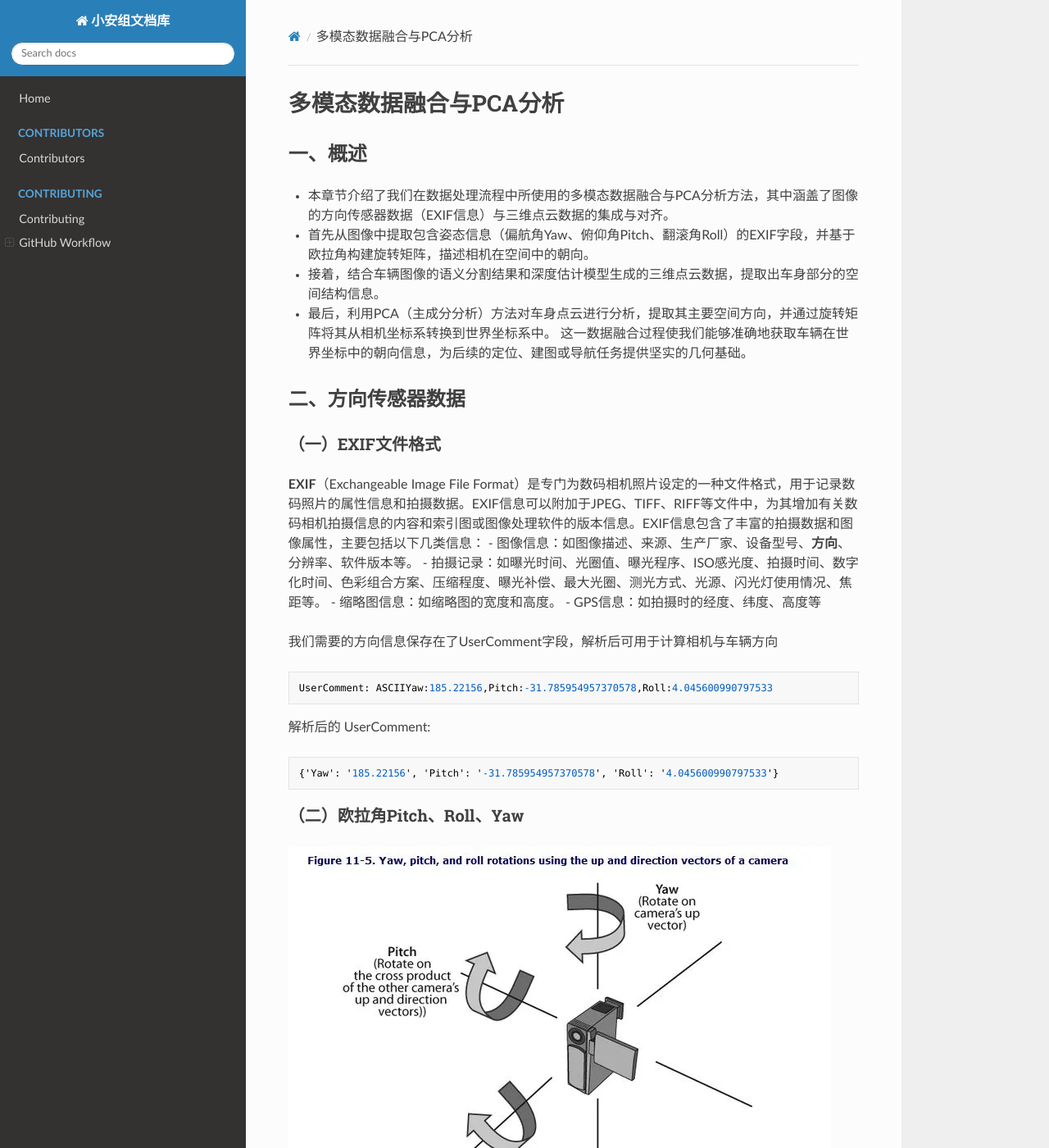
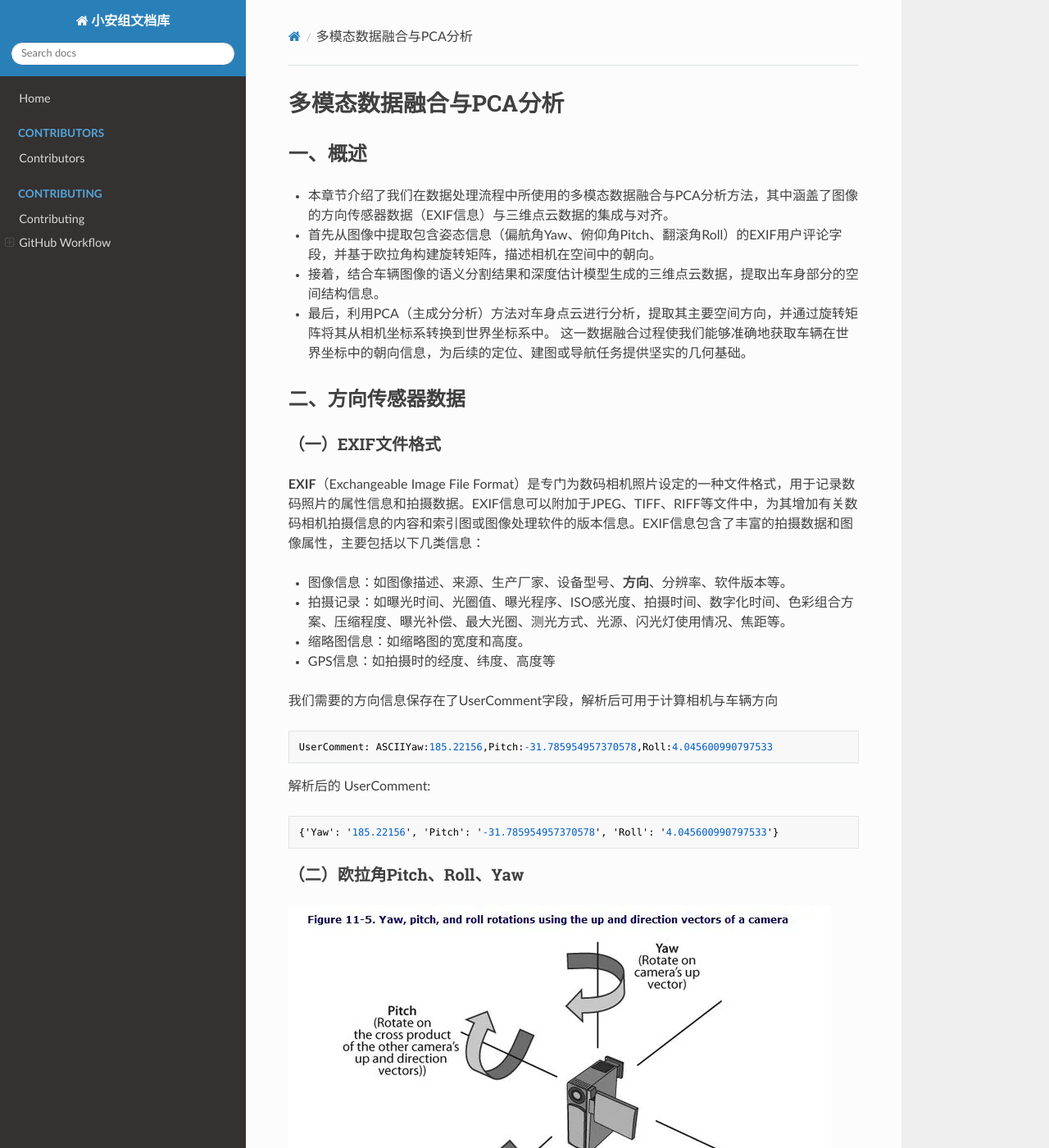
Before and after one commit to xiaoanmodel/-, an MkDocs documentation site: the page built from docs/1_system_design/sensor_fusion.md, in a window 1280 px wide and 1400 px high. Shown: the whole window at 82% size. Built offline with MkDocs 1.6.1, drawn with Linux system fonts in a browser that asks for light colours; nearby versions of some CDN libraries; some of the changed text lies outside the part shown.

Commit message:
修正sensor_fusion.md中的EXIF字段描述和代码错误，优化文档格式

````diff
--- a/docs/1_system_design/sensor_fusion.md
+++ b/docs/1_system_design/sensor_fusion.md
@@ -1,37 +1,46 @@
 # 多模态数据融合与PCA分析
 
 ## 一、概述
+
 - 本章节介绍了我们在数据处理流程中所使用的多模态数据融合与PCA分析方法，其中涵盖了图像的方向传感器数据（EXIF信息）与三维点云数据的集成与对齐。
-- 首先从图像中提取包含姿态信息（偏航角Yaw、俯仰角Pitch、翻滚角Roll）的EXIF字段，并基于欧拉角构建旋转矩阵，描述相机在空间中的朝向。
+- 首先从图像中提取包含姿态信息（偏航角Yaw、俯仰角Pitch、翻滚角Roll）的EXIF用户评论字段，并基于欧拉角构建旋转矩阵，描述相机在空间中的朝向。
 - 接着，结合车辆图像的语义分割结果和深度估计模型生成的三维点云数据，提取出车身部分的空间结构信息。
 - 最后，利用PCA（主成分分析）方法对车身点云进行分析，提取其主要空间方向，并通过旋转矩阵将其从相机坐标系转换到世界坐标系中。
 这一数据融合过程使我们能够准确地获取车辆在世界坐标中的朝向信息，为后续的定位、建图或导航任务提供坚实的几何基础。
+
 ## 二、方向传感器数据
+
 ### （一）EXIF文件格式
+
 **EXIF**（Exchangeable Image File Format）是专门为数码相机照片设定的一种文件格式，用于记录数码照片的属性信息和拍摄数据。EXIF信息可以附加于JPEG、TIFF、RIFF等文件中，为其增加有关数码相机拍摄信息的内容和索引图或图像处理软件的版本信息。EXIF信息包含了丰富的拍摄数据和图像属性，主要包括以下几类信息：
+
 - 图像信息：如图像描述、来源、生产厂家、设备型号、**方向**、分辨率、软件版本等。
 - 拍摄记录：如曝光时间、光圈值、曝光程序、ISO感光度、拍摄时间、数字化时间、色彩组合方案、压缩程度、曝光补偿、最大光圈、测光方式、光源、闪光灯使用情况、焦距等。
 - 缩略图信息：如缩略图的宽度和高度。
 - GPS信息：如拍摄时的经度、纬度、高度等
 
 我们需要的方向信息保存在了UserComment字段，解析后可用于计算相机与车辆方向
+
 ```json
 UserComment: ASCIIYaw:185.22156,Pitch:-31.785954957370578,Roll:4.045600990797533
 ```
+
 解析后的 UserComment:
+
 ```json
 {'Yaw': '185.22156', 'Pitch': '-31.785954957370578', 'Roll': '4.045600990797533'}
 ```
+
 ### （二）欧拉角Pitch、Roll、Yaw
 ![](../4_appendices/figures/3angle.png)
 
-#### 1. **理解三轴角度的含义**:
+#### 1. **理解三轴角度的含义**
+
 - Yaw (偏航角): 绕 YY-轴旋转的角度。数值范围0~360。正北方为0，顺时针增加，1°对应yaw单位数值1(另外两个参数同样也是)
 
 - Pitch (俯仰角): 绕 XX-轴旋转的角度。数值范围-90~+90。方向朝向水平时数值为0，朝向正上方时数值为+90，朝向正下方时数值为-90
 
 - Roll (翻滚角): 绕 ZZ-轴旋转的角度。数值范围`-45°~+45°`。相机未朝正方旋转、横置或者倒置时数值为0，所以数值范围是`-45°~+45°`，顺时针（手持朝向）时为负，逆时针为正。
-
 
 #### 2. **旋转矩阵的构造**
 
@@ -69,7 +78,6 @@ $$R_z(\text{Roll}) =
 为了将重力方向从世界坐标系变换到相机坐标系，我们需要将以上三个旋转矩阵相乘。旋转的顺序是先绕Z轴翻滚角旋转，然后绕 X轴俯仰角旋转，最后绕Y轴偏航角旋转。我们通过矩阵乘法组合这三次旋转。因此，最终的总旋转矩阵为：
 $$R = R_z(\text{Roll}) \cdot R_x(\text{Pitch}) \cdot R_y(\text{Yaw})$$
 
-
 ### （三）EXIF数据传输
 我们设计了一个DirectBody类用于提取EXIF信息、解析方向角、计算旋转矩阵和坐标系转换的功能
 
@@ -182,7 +190,7 @@ def camera_to_world_coordinates(self, attr_name):
     #解码掩膜数据
     byte_data = base64.b64decode(mask)
     flat_mask = np.unpackbits(np.frombuffer(byte_data, dtype=np.uint8))
-    mask_shape = response.json().get("masks", [])[0].get("mask_rle", {}).get("size", "")
+    mask_shape = response.json().get["masks", []](0).get("mask_rle", {}).get("size", "")
     total_pixels = mask_shape[0] * mask_shape[1]
     flat_mask = flat_mask[:total_pixels]
     decoded_mask = flat_mask.reshape(mask_shape, order='F')
@@ -225,7 +233,7 @@ def camera_to_world_coordinates(self, attr_name):
 ### 6. PCA分析
 
 使用 **PCA（主成分分析）** 算法对点云数据进行分析，找到点云的主要方向。
-<img src="../4_appendices/figures/PCA.png" width="500" height="500" />
+![1](../4_appendices/figures/PCA.png)
 ```python
         # 通过PCA找到主要方向
         from sklearn.decomposition import PCA
````
Also changed, not shown: other parts of docs/1_system_design/sensor_fusion.md (+1 -1 lines).
